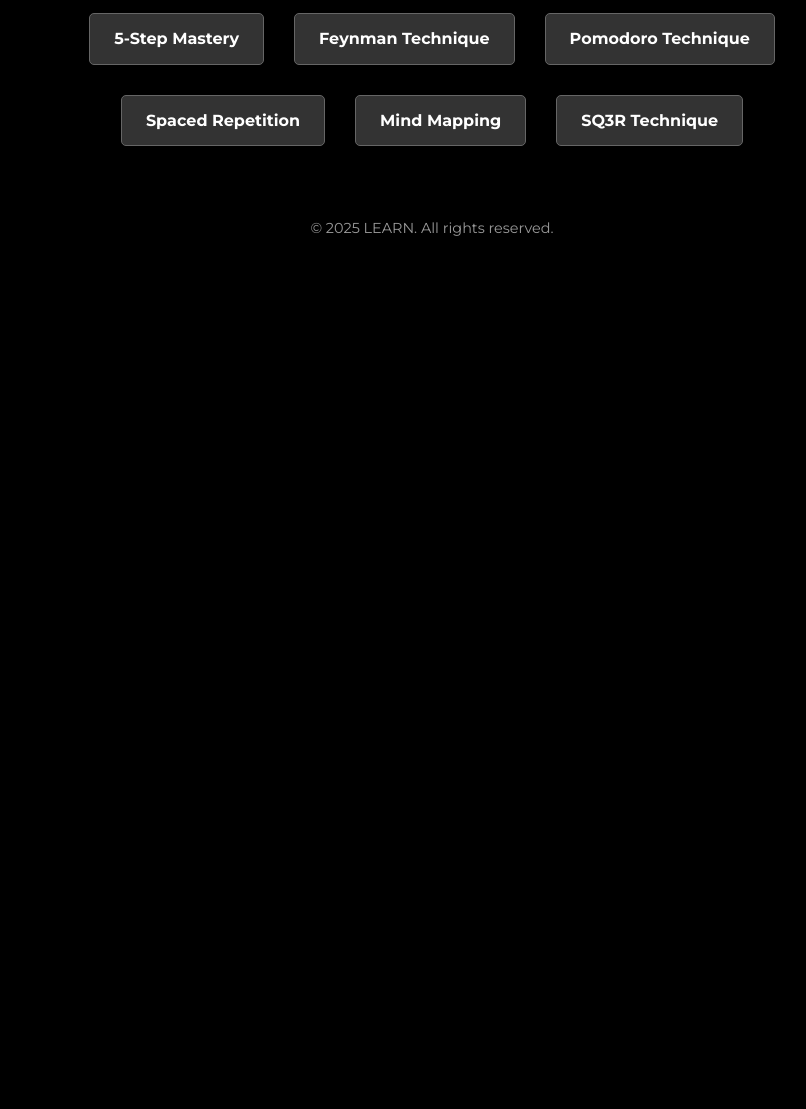
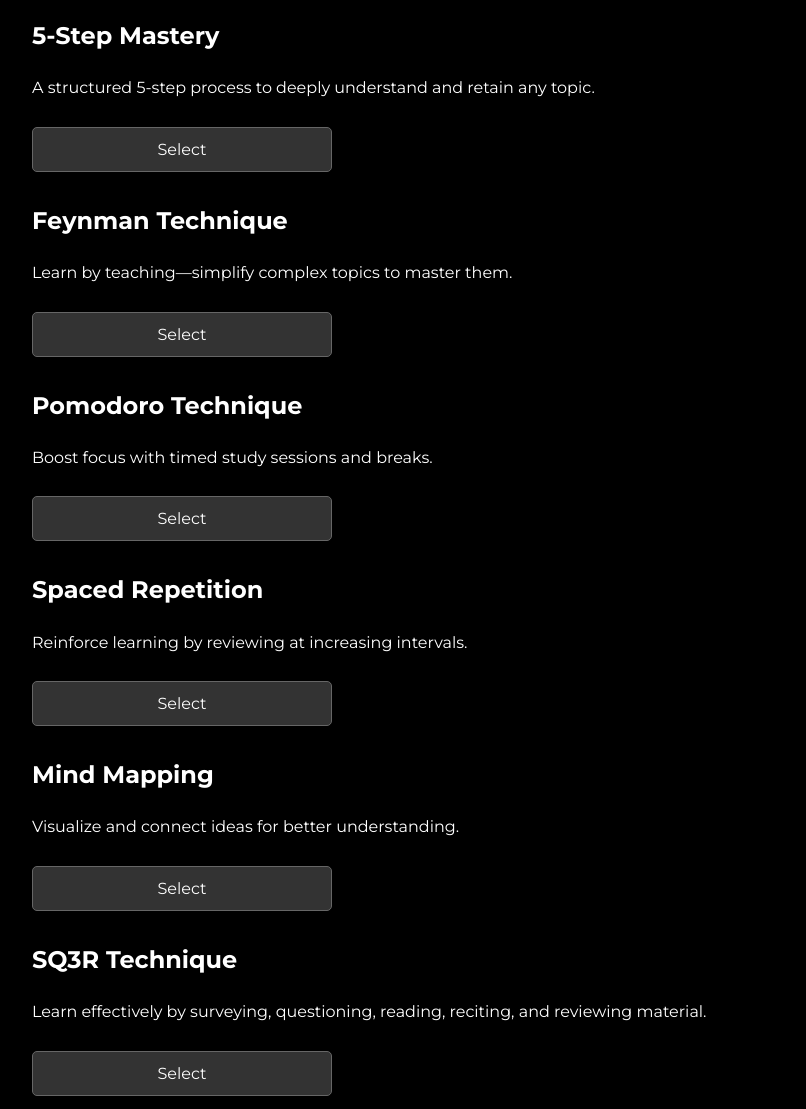
Before and after one commit to kunjpatelx/LEARN, a website: page index.html in a window 1280 px wide. Shown: the part 280-1389 px from the top of the page, without its empty margins (208-1014 px from the left). Before the commit the page ends 800 px from the top, so only its background shows below. Drawn offline with Linux system fonts and the light colour scheme.

Commit message:
Update index.html

```diff
--- a/index.html
+++ b/index.html
@@ -15,15 +15,37 @@
             <p>Welcome to LEARN, your personal learning assistant. Choose a technique below to master any topic.</p>
         </header>
         <main>
-            <section id="techniques">
-                <ul>
-                    <li><a href="#" onclick="selectTechnique('5-step')" data-description="A structured 5-step process to deeply understand and retain any topic.">5-Step Mastery</a></li>
-                    <li><a href="#" onclick="selectTechnique('feynman')" data-description="Learn by teaching—simplify complex topics to master them.">Feynman Technique</a></li>
-                    <li><a href="#" onclick="selectTechnique('pomodoro')" data-description="Boost focus with timed study sessions and breaks.">Pomodoro Technique</a></li>
-                    <li><a href="#" onclick="selectTechnique('spaced-repetition')" data-description="Reinforce learning by reviewing at increasing intervals.">Spaced Repetition</a></li>
-                    <li><a href="#" onclick="selectTechnique('mind-mapping')" data-description="Visualize and connect ideas for better understanding.">Mind Mapping</a></li>
-                    <li><a href="#" onclick="selectTechnique('sq3r')" data-description="Learn effectively by surveying, questioning, reading, reciting, and reviewing material.">SQ3R Technique</a></li>
-                </ul>
+            <section id="techniques" class="scrollable-techniques">
+                <div class="technique">
+                    <h2>5-Step Mastery</h2>
+                    <p>A structured 5-step process to deeply understand and retain any topic.</p>
+                    <button onclick="selectTechnique('5-step')">Select</button>
+                </div>
+                <div class="technique">
+                    <h2>Feynman Technique</h2>
+                    <p>Learn by teaching—simplify complex topics to master them.</p>
+                    <button onclick="selectTechnique('feynman')">Select</button>
+                </div>
+                <div class="technique">
+                    <h2>Pomodoro Technique</h2>
+                    <p>Boost focus with timed study sessions and breaks.</p>
+                    <button onclick="selectTechnique('pomodoro')">Select</button>
+                </div>
+                <div class="technique">
+                    <h2>Spaced Repetition</h2>
+                    <p>Reinforce learning by reviewing at increasing intervals.</p>
+                    <button onclick="selectTechnique('spaced-repetition')">Select</button>
+                </div>
+                <div class="technique">
+                    <h2>Mind Mapping</h2>
+                    <p>Visualize and connect ideas for better understanding.</p>
+                    <button onclick="selectTechnique('mind-mapping')">Select</button>
+                </div>
+                <div class="technique">
+                    <h2>SQ3R Technique</h2>
+                    <p>Learn effectively by surveying, questioning, reading, reciting, and reviewing material.</p>
+                    <button onclick="selectTechnique('sq3r')">Select</button>
+                </div>
             </section>
             <section id="topic-input" style="display: none;">
                 <h2>Enter Your Topic</h2>
```
